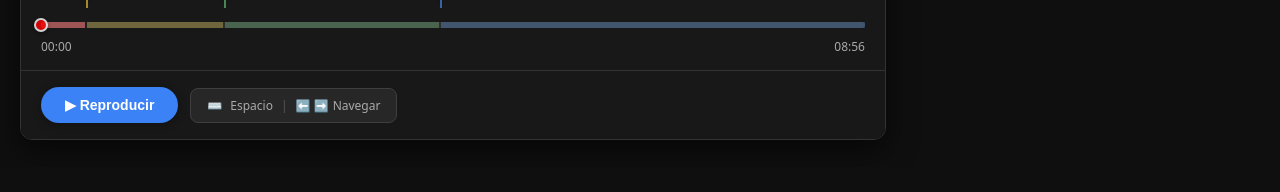
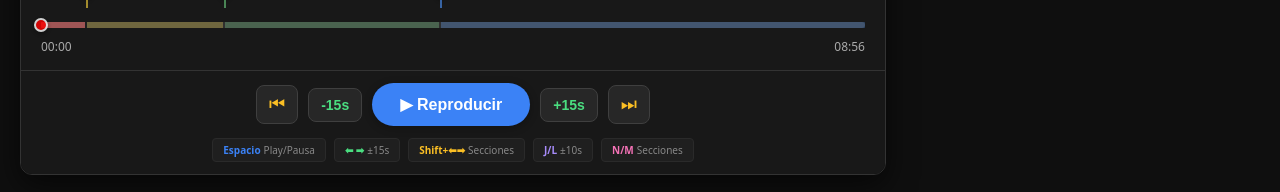
Before and after one commit to NoeliaCQ28/reproductor-react, a React (Vite) app: page / in a window 1280 px wide. Shown: the part 633-825 px from the top of the page. Before the commit the page ends 800 px from the top, so only its background shows below. Built offline with nearby package versions, Linux system fonts and the light colour scheme.

Commit message:
feat: mejorar controles de navegación y atajos de teclado en el reproductor de video

```diff
--- a/src/components/Controls.jsx
+++ b/src/components/Controls.jsx
@@ -1,6 +1,6 @@
 import React, { useContext, useEffect, useCallback } from 'react';
 import { VideoContext } from '../context/VideoContext';
-import { isTimeInCut, realToVirtualTime } from '../domain/timeModel';
+import { realToVirtualTime } from '../domain/timeModel';
 
 export const Controls = () => {
   const { state, dispatch } = useContext(VideoContext);
@@ -9,87 +9,182 @@ export const Controls = () => {
     dispatch({ type: 'TOGGLE_PLAY' });
   }, [dispatch]);
 
-  // Lógica de "Navegación Inteligente"
-  const getValidPointsOfInterest = useCallback(() => {
-    const points = new Set([0, state.duration]);
+  // Adelantar/Retroceder N segundos en el tiempo virtual
+  const skipSeconds = useCallback((seconds) => {
+    const newVirtualTime = Math.max(0, Math.min(state.virtualTime + seconds, state.virtualDuration));
+    dispatch({ type: 'SEEK_VIRTUAL', payload: newVirtualTime });
+  }, [state.virtualTime, state.virtualDuration, dispatch]);
 
-    state.cuts.forEach(cut => {
-      points.add(cut.start);
-      points.add(cut.end);
-    });
+  // Saltar a la siguiente sección (tag)
+  const goToNextSection = useCallback(() => {
+    if (!state.tags || state.tags.length === 0) return;
 
-    state.tags.forEach(tag => {
-      points.add(tag.start);
-      points.add(tag.end);
-    });
+    const nextTag = state.tags.find(tag => tag.start > state.realTime);
+    if (nextTag) {
+      const virtualStart = realToVirtualTime(nextTag.start, state.cuts);
+      dispatch({ type: 'SEEK_VIRTUAL', payload: virtualStart });
+    }
+  }, [state.realTime, state.tags, state.cuts, dispatch]);
 
-    return Array.from(points)
-      .sort((a, b) => a - b)
-      .filter(point => {
-        return !isTimeInCut(point, state.cuts);
-      });
-  }, [state.duration, state.cuts, state.tags]);
+  // Saltar a la sección anterior (tag)
+  const goToPreviousSection = useCallback(() => {
+    if (!state.tags || state.tags.length === 0) return;
 
-  // Manejador de teclado
+    // Ordenar tags por tiempo de inicio
+    const sortedTags = [...state.tags].sort((a, b) => a.start - b.start);
+
+    // Encontrar la sección actual
+    const currentTagIndex = sortedTags.findIndex(tag =>
+      state.realTime >= tag.start && state.realTime < tag.end
+    );
+
+    let targetTag;
+
+    if (currentTagIndex > 0) {
+      // Si estamos en una sección, ir a la anterior
+      targetTag = sortedTags[currentTagIndex - 1];
+    } else if (currentTagIndex === -1) {
+      // Si no estamos en ninguna sección, ir a la última que haya pasado
+      const previousTags = sortedTags.filter(tag => tag.end <= state.realTime);
+      targetTag = previousTags[previousTags.length - 1];
+    }
+    // Si currentTagIndex === 0, estamos en la primera sección, no hacemos nada
+
+    if (targetTag) {
+      const virtualStart = realToVirtualTime(targetTag.start, state.cuts);
+      dispatch({ type: 'SEEK_VIRTUAL', payload: virtualStart });
+    }
+  }, [state.realTime, state.tags, state.cuts, dispatch]);
+
+  // Manejador de teclado mejorado
   useEffect(() => {
     const handleKeyDown = (e) => {
-      if (['Space', 'ArrowRight', 'ArrowLeft'].includes(e.code)) {
+      // Prevenir comportamiento por defecto de teclas multimedia
+      if (['Space', 'ArrowRight', 'ArrowLeft', 'KeyJ', 'KeyL', 'KeyN', 'KeyM'].includes(e.code)) {
         e.preventDefault();
       }
 
+      // ESPACIO: Play/Pause
       if (e.code === 'Space') {
         togglePlay();
       }
-      else if (e.code === 'ArrowRight') {
-        const points = getValidPointsOfInterest();
-        const nextPoint = points.find(p => p > state.realTime + 0.5);
 
-        if (nextPoint !== undefined) {
-          const virtualTarget = realToVirtualTime(nextPoint, state.cuts);
-          dispatch({ type: 'SEEK_VIRTUAL', payload: virtualTarget });
-        }
+      // FLECHAS + SHIFT: Navegar entre secciones
+      else if (e.code === 'ArrowRight' && e.shiftKey) {
+        goToNextSection();
       }
-      else if (e.code === 'ArrowLeft') {
-        const points = getValidPointsOfInterest();
-        const prevPoint = [...points].reverse().find(p => p < state.realTime - 0.5);
+      else if (e.code === 'ArrowLeft' && e.shiftKey) {
+        goToPreviousSection();
+      }
 
-        if (prevPoint !== undefined) {
-          const virtualTarget = realToVirtualTime(prevPoint, state.cuts);
-          dispatch({ type: 'SEEK_VIRTUAL', payload: virtualTarget });
-        }
+      // FLECHAS SOLAS: Adelantar/Retroceder 15 segundos
+      else if (e.code === 'ArrowRight' && !e.shiftKey) {
+        skipSeconds(15);
+      }
+      else if (e.code === 'ArrowLeft' && !e.shiftKey) {
+        skipSeconds(-15);
+      }
+
+      // J/L: Adelantar/Retroceder 10 segundos (alternativa)
+      else if (e.code === 'KeyL') {
+        skipSeconds(10);
+      }
+      else if (e.code === 'KeyJ') {
+        skipSeconds(-10);
+      }
+
+      // N/M: Navegar entre secciones (alternativa)
+      else if (e.code === 'KeyM' || e.code === 'Period') {
+        goToNextSection();
+      }
+      else if (e.code === 'KeyN' || e.code === 'Comma') {
+        goToPreviousSection();
       }
     };
 
     window.addEventListener('keydown', handleKeyDown);
     return () => window.removeEventListener('keydown', handleKeyDown);
-  }, [state.realTime, state.cuts, togglePlay, getValidPointsOfInterest, dispatch]);
+  }, [togglePlay, skipSeconds, goToNextSection, goToPreviousSection]);
 
   return (
     <div style={{
-      padding: '16px 20px',
+      padding: '12px 20px',
       display: 'flex',
-      justifyContent: 'space-between',
-      alignItems: 'center',
+      flexDirection: 'column',
+      gap: '12px',
       backgroundColor: '#181818',
       borderTop: '1px solid #333'
     }}>
-      <div style={{ display: 'flex', gap: '12px', alignItems: 'center' }}>
+      {/* Fila de botones principales */}
+      <div style={{ display: 'flex', gap: '10px', alignItems: 'center', justifyContent: 'center' }}>
+        {/* Sección anterior */}
+        <button
+          onClick={goToPreviousSection}
+          title="Sección anterior (Shift+←)"
+          style={{
+            padding: '8px 12px',
+            fontSize: '18px',
+            cursor: 'pointer',
+            backgroundColor: '#272727',
+            color: '#fbbf24',
+            border: '1px solid #3f3f3f',
+            borderRadius: '8px',
+            transition: 'all 0.2s ease'
+          }}
+          onMouseEnter={(e) => {
+            e.currentTarget.style.backgroundColor = '#3f3f3f';
+            e.currentTarget.style.transform = 'scale(1.05)';
+          }}
+          onMouseLeave={(e) => {
+            e.currentTarget.style.backgroundColor = '#272727';
+            e.currentTarget.style.transform = 'scale(1)';
+          }}
+        >
+          ⏮
+        </button>
+
+        {/* Retroceder 15s */}
+        <button
+          onClick={() => skipSeconds(-15)}
+          title="Retroceder 15s (←)"
+          style={{
+            padding: '8px 12px',
+            fontSize: '14px',
+            cursor: 'pointer',
+            backgroundColor: '#272727',
+            color: '#4ade80',
+            border: '1px solid #3f3f3f',
+            borderRadius: '8px',
+            transition: 'all 0.2s ease',
+            fontWeight: '600'
+          }}
+          onMouseEnter={(e) => {
+            e.currentTarget.style.backgroundColor = '#3f3f3f';
+          }}
+          onMouseLeave={(e) => {
+            e.currentTarget.style.backgroundColor = '#272727';
+          }}
+        >
+          -15s
+        </button>
+
+        {/* Play/Pause */}
         <button
           onClick={togglePlay}
           style={{
-            padding: '10px 24px',
-            fontSize: '14px',
+            padding: '12px 28px',
+            fontSize: '16px',
             cursor: 'pointer',
             backgroundColor: state.isPlaying ? '#ff0000' : '#3b82f6',
             color: 'white',
             border: 'none',
-            borderRadius: '20px',
+            borderRadius: '24px',
             fontWeight: '600',
             transition: 'all 0.2s ease',
             boxShadow: '0 2px 8px rgba(0,0,0,0.3)'
           }}
           onMouseEnter={(e) => {
-            e.currentTarget.style.transform = 'scale(1.05)';
+            e.currentTarget.style.transform = 'scale(1.08)';
             e.currentTarget.style.boxShadow = '0 4px 12px rgba(0,0,0,0.4)';
           }}
           onMouseLeave={(e) => {
@@ -100,19 +195,115 @@ export const Controls = () => {
           {state.isPlaying ? '⏸ Pausar' : '▶ Reproducir'}
         </button>
 
+        {/* Adelantar 15s */}
+        <button
+          onClick={() => skipSeconds(15)}
+          title="Adelantar 15s (→)"
+          style={{
+            padding: '8px 12px',
+            fontSize: '14px',
+            cursor: 'pointer',
+            backgroundColor: '#272727',
+            color: '#4ade80',
+            border: '1px solid #3f3f3f',
+            borderRadius: '8px',
+            transition: 'all 0.2s ease',
+            fontWeight: '600'
+          }}
+          onMouseEnter={(e) => {
+            e.currentTarget.style.backgroundColor = '#3f3f3f';
+          }}
+          onMouseLeave={(e) => {
+            e.currentTarget.style.backgroundColor = '#272727';
+          }}
+        >
+          +15s
+        </button>
+
+        {/* Siguiente sección */}
+        <button
+          onClick={goToNextSection}
+          title="Siguiente sección (Shift+→)"
+          style={{
+            padding: '8px 12px',
+            fontSize: '18px',
+            cursor: 'pointer',
+            backgroundColor: '#272727',
+            color: '#fbbf24',
+            border: '1px solid #3f3f3f',
+            borderRadius: '8px',
+            transition: 'all 0.2s ease'
+          }}
+          onMouseEnter={(e) => {
+            e.currentTarget.style.backgroundColor = '#3f3f3f';
+            e.currentTarget.style.transform = 'scale(1.05)';
+          }}
+          onMouseLeave={(e) => {
+            e.currentTarget.style.backgroundColor = '#272727';
+            e.currentTarget.style.transform = 'scale(1)';
+          }}
+        >
+          ⏭
+        </button>
+      </div>
+
+      {/* Fila de atajos de teclado */}
+      <div style={{
+        display: 'flex',
+        gap: '8px',
+        fontSize: '10px',
+        color: '#888',
+        justifyContent: 'center',
+        flexWrap: 'wrap'
+      }}>
         <div style={{
-          padding: '8px 16px',
-          backgroundColor: '#272727',
-          borderRadius: '8px',
-          fontSize: '12px',
-          color: '#aaa',
-          border: '1px solid #3f3f3f'
+          padding: '4px 10px',
+          backgroundColor: '#1f1f1f',
+          borderRadius: '4px',
+          border: '1px solid #2a2a2a'
         }}>
-          <span style={{ marginRight: '8px' }}>⌨️</span>
-          <span style={{ fontWeight: '500' }}>Espacio</span>
-          <span style={{ margin: '0 8px', color: '#555' }}>|</span>
-          <span style={{ fontWeight: '500' }}>⬅️ ➡️</span>
-          <span style={{ marginLeft: '4px' }}>Navegar</span>
+          <span style={{ fontWeight: '600', color: '#3b82f6' }}>Espacio</span>
+          <span style={{ marginLeft: '3px' }}>Play/Pausa</span>
+        </div>
+
+        <div style={{
+          padding: '4px 10px',
+          backgroundColor: '#1f1f1f',
+          borderRadius: '4px',
+          border: '1px solid #2a2a2a'
+        }}>
+          <span style={{ fontWeight: '600', color: '#4ade80' }}>⬅ ➡</span>
+          <span style={{ marginLeft: '3px' }}>±15s</span>
+        </div>
+
+        <div style={{
+          padding: '4px 10px',
+          backgroundColor: '#1f1f1f',
+          borderRadius: '4px',
+          border: '1px solid #2a2a2a'
+        }}>
+          <span style={{ fontWeight: '600', color: '#fbbf24' }}>Shift+⬅➡</span>
+          <span style={{ marginLeft: '3px' }}>Secciones</span>
+        </div>
+
+        <div style={{
+          padding: '4px 10px',
+          backgroundColor: '#1f1f1f',
+          borderRadius: '4px',
+          border: '1px solid #2a2a2a'
+        }}>
+          <span style={{ fontWeight: '600', color: '#a78bfa' }}>J/L</span>
+          <span style={{ marginLeft: '3px' }}>±10s</span>
+        </div>
+
+        <div style={{
+          padding: '4px 10px',
+          backgroundColor: '#1f1f1f',
+          borderRadius: '4px',
+          border: '1px solid #2a2a2a'
+        }}>
+          <span style={{ fontWeight: '600', color: '#f472b6' }}>N/M</span>
+          <span style={{ marginLeft: '3px' }}>Secciones</span>
         </div>
       </div>
     </div>
```
Also changed, not shown: 1 other file (tests, documents, lock files or other folders).
